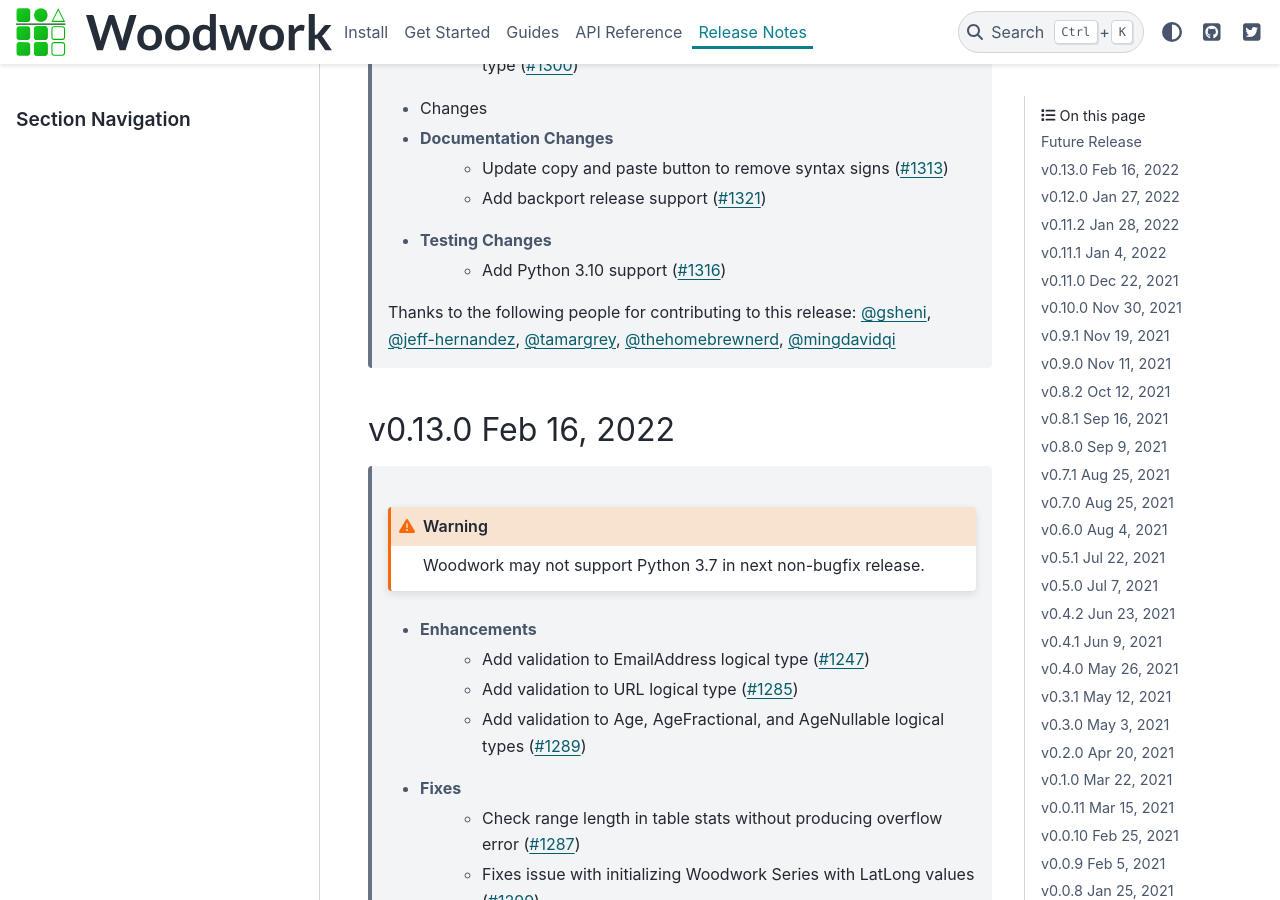
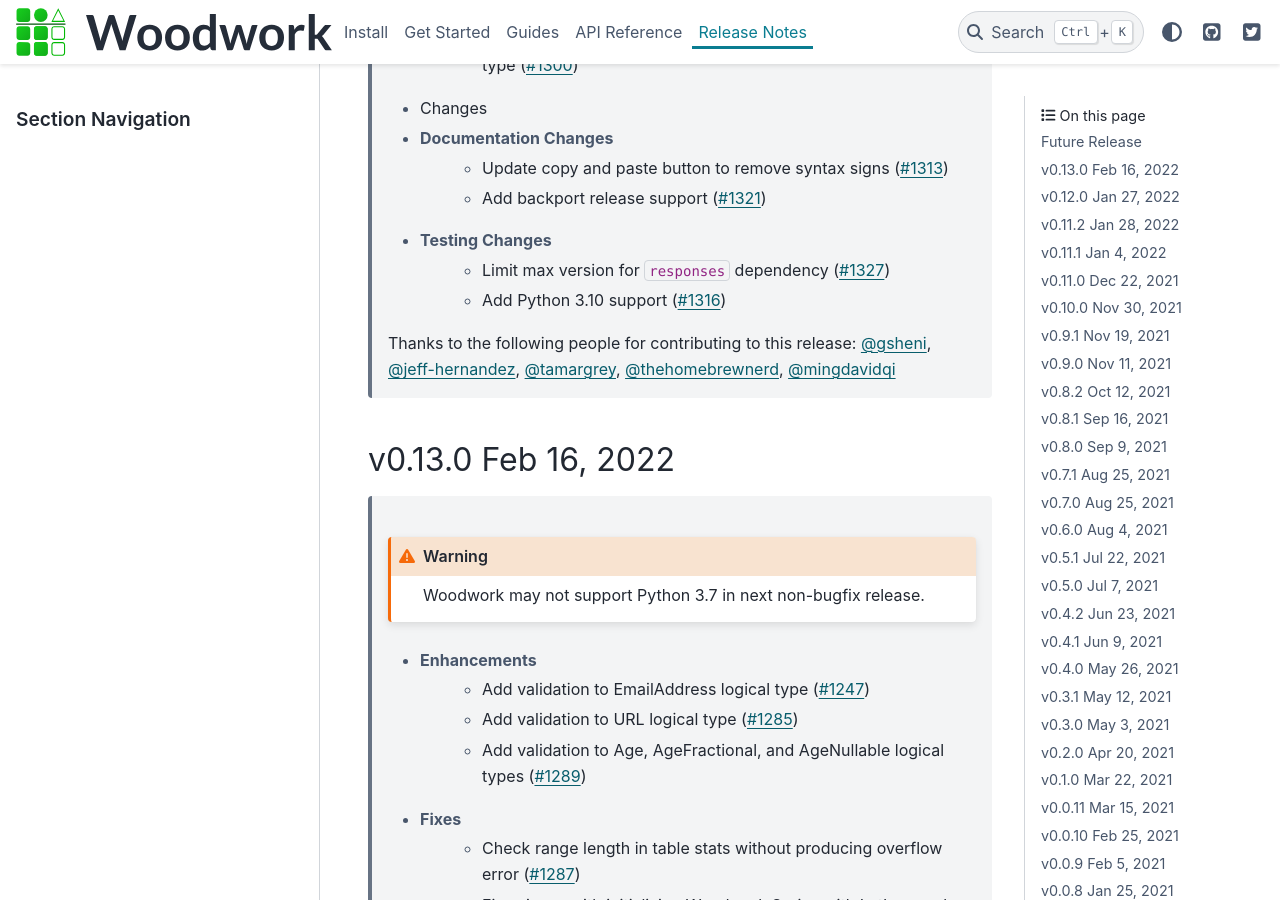
Before and after one commit to alteryx/woodwork, a Sphinx documentation site: the page built from docs/source/release_notes.rst, in a window 1280 px wide and 900 px high, scrolled down 340 px. Built offline with Sphinx 7.4.7 and the PyData theme 0.15.4, drawn with Linux system fonts in a browser that asks for light colours; comment, search, counter and statistics services are not loaded.

Commit message:
updated release notes

```diff
--- a/docs/source/release_notes.rst
+++ b/docs/source/release_notes.rst
@@ -13,6 +13,7 @@
         * Update copy and paste button to remove syntax signs (:pr:`1313`)
         * Add backport release support (:pr:`1321`)
     * Testing Changes
+        * Limit max version for ``responses`` dependency (:pr:`1327`)
         * Add Python 3.10 support (:pr:`1316`)
 
     Thanks to the following people for contributing to this release:
```
